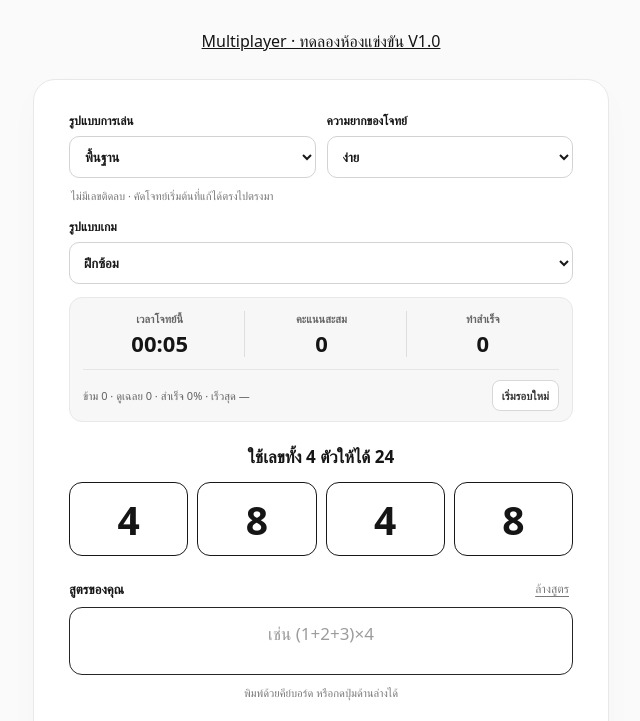
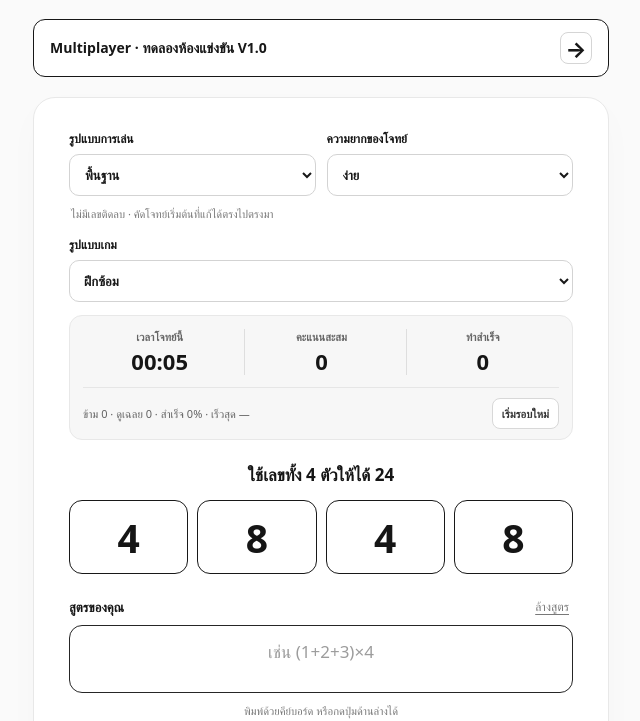
Before and after one commit to Kanison1111/math24-advanced, a plain HTML site: page index.html in a window 1280 px wide. Shown: the part 119-840 px from the top of the page, without its empty margins (319-959 px from the left). Drawn offline with Linux system fonts and the light colour scheme.

Commit message:
style: make multiplayer navigation a bordered CTA with arrow

```diff
--- a/index.html
+++ b/index.html
@@ -102,6 +102,17 @@
     .solution-math { font-size: 17px; font-weight: 700; display: inline-block; padding-left: 3px; }
     .rules { max-width: 600px; margin: 17px auto 0; text-align: center;
       font-size: 12px; line-height: 1.7; color: #777; }
+    /* ลิงก์เข้าสู่หน้า Multiplayer: มองเห็นชัดและกดสะดวกบนมือถือ */
+    .multiplayer-cta { display: flex; align-items: center; justify-content: space-between;
+      gap: 14px; width: 100%; min-height: 52px; margin: 0 auto 20px;
+      padding: 12px 16px; border: 1.5px solid #171717; border-radius: 12px;
+      color: #171717; background: #fff; font-size: 14px; font-weight: 750;
+      line-height: 1.5; text-decoration: none; }
+    .multiplayer-cta:hover { background: #f1f1f1; }
+    .multiplayer-cta:focus-visible { outline: 3px solid #171717; outline-offset: 3px; }
+    .multiplayer-cta-arrow { flex: 0 0 auto; display: inline-grid; place-items: center;
+      width: 32px; height: 32px; border: 1px solid #d5d5d5;
+      border-radius: 8px; font-size: 22px; line-height: 1; }
 
     /* ปุ่มกติกาข้างชื่อเกม */
     .title-row { display: flex; align-items: center; justify-content: center;
@@ -242,7 +253,10 @@
     </div>
     <p>เกมคณิตศาสตร์ 24 สำหรับมัธยมปลาย</p>
   </header>
-  <p style="text-align:center"><a href="./multiplayer.html" style="display:inline-flex;align-items:center;min-height:44px;color:inherit">Multiplayer · ทดลองห้องแข่งขัน V1.0</a></p>
+  <a class="multiplayer-cta" href="./multiplayer.html">
+    <span>Multiplayer · ทดลองห้องแข่งขัน V1.0</span>
+    <span class="multiplayer-cta-arrow" aria-hidden="true">→</span>
+  </a>
   <section class="game" aria-label="เกมคณิตศาสตร์ 24">
     <div class="settings-row">
       <div class="setting">
```
